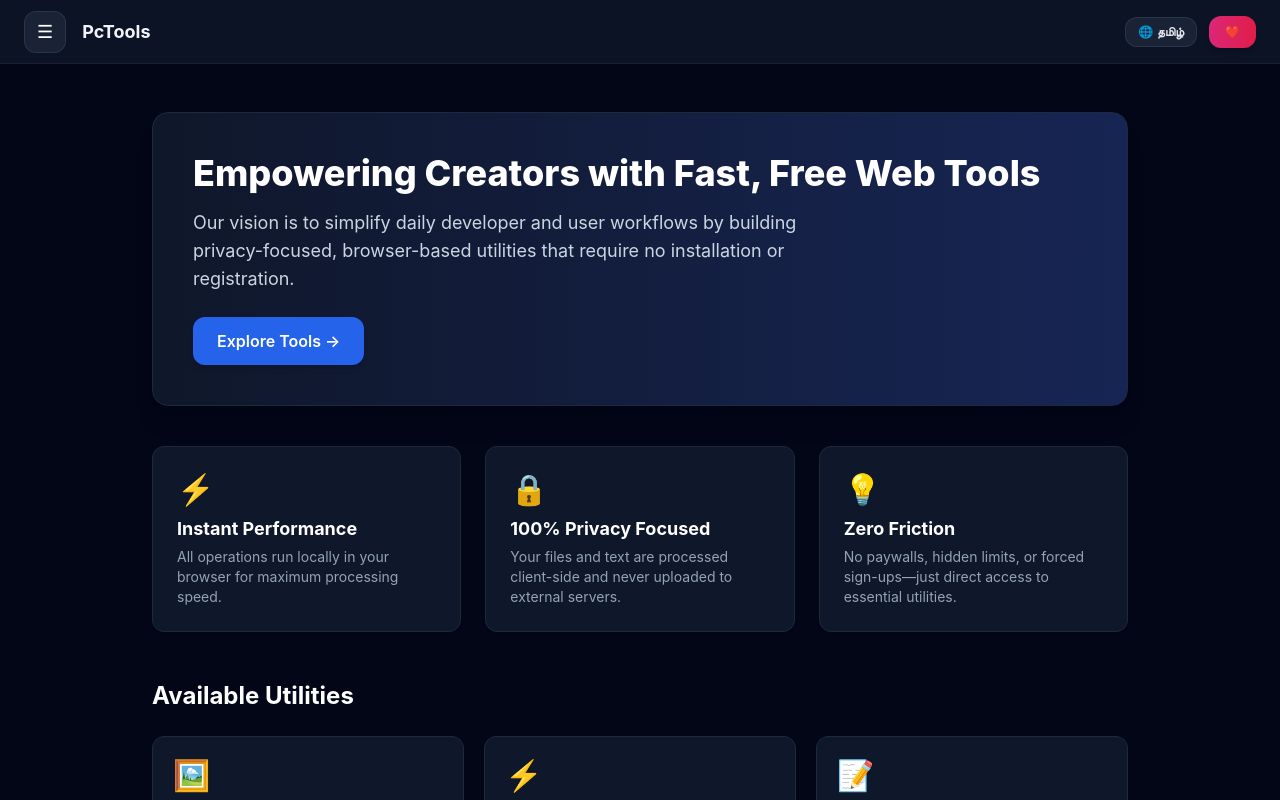
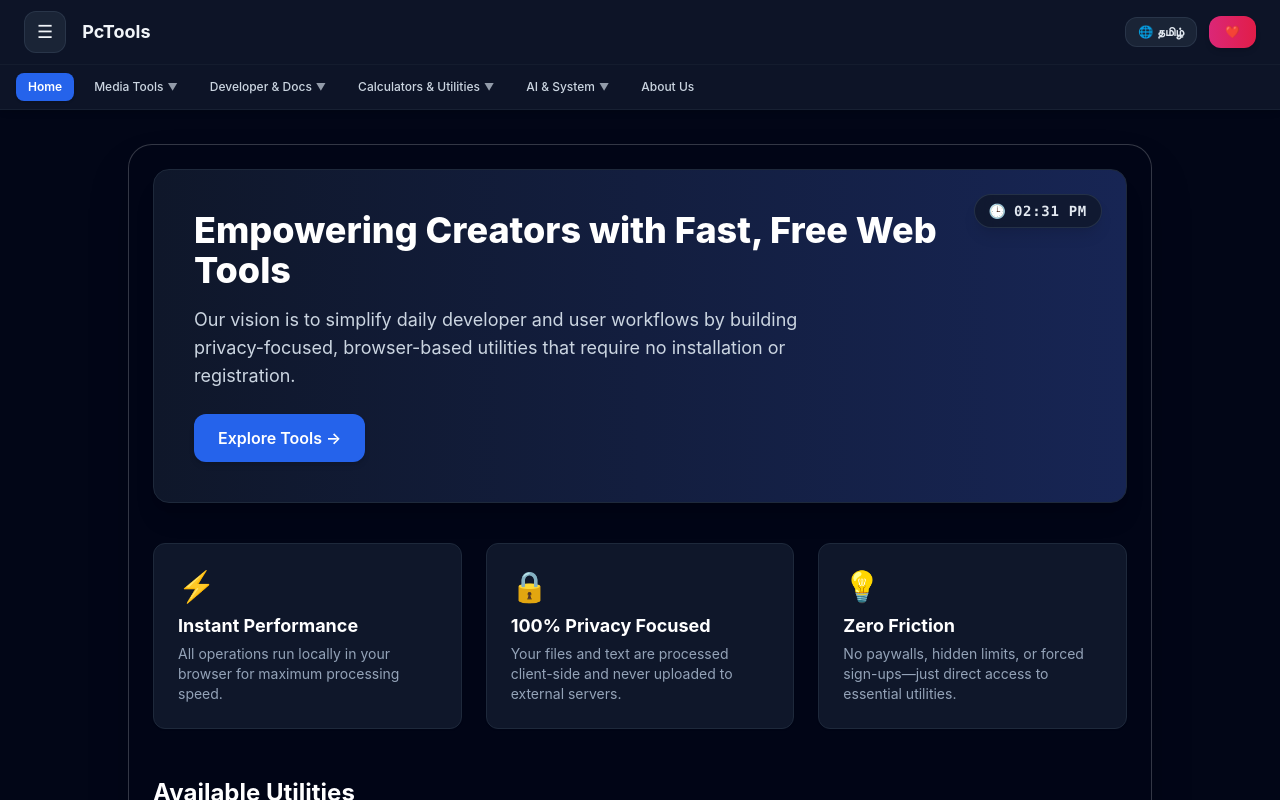
Before and after one commit to mohamedazharudin/pctools, a React (Create React App) app in the folder frontend/: page / in a window 1280 px wide. Shown: the top 800 px of the page. Built offline with nearby package versions, Linux system fonts and the light colour scheme.

Commit message:
hesc formater

```diff
--- a/frontend/package.json
+++ b/frontend/package.json
@@ -7,6 +7,7 @@
     "@testing-library/jest-dom": "^6.9.1",
     "@testing-library/react": "^16.3.2",
     "@testing-library/user-event": "^13.5.0",
+    "heic2any": "^0.0.4",
     "i18next": "^26.3.6",
     "i18next-browser-languagedetector": "^8.2.1",
     "jspdf": "^4.2.1",
--- a/frontend/public/index.html
+++ b/frontend/public/index.html
@@ -5,25 +5,25 @@
     <link rel="icon" href="%PUBLIC_URL%/PcToolLogo.png" />
     <meta name="viewport" content="width=device-width, initial-scale=1" />
     <meta name="theme-color" content="#000000" />
+
+    <!-- Primary Meta Tags -->
+    <title>PcTools - Free Online Web Utilities & Developer Tools</title>
     <meta
       name="description"
       content="PcTools provides free, privacy-focused web utilities including PDF tools, password generator, image compressor, and developer utilities."
     />
+    <meta name="keywords" content="pctools, pc tools online, web utilities, developer tools, password generator, image compressor, pdf tools" />
+    <link rel="canonical" href="https://www.pctools.online/" />
+
+    <!-- Open Graph / Facebook / WhatsApp -->
+    <meta property="og:type" content="website" />
+    <meta property="og:url" content="https://www.pctools.online/" />
+    <meta property="og:title" content="PcTools - Free Online Web Utilities & Developer Tools" />
+    <meta property="og:description" content="Free, privacy-focused web utilities including PDF tools, password generator, image compressor, and developer utilities." />
+    <meta property="og:image" content="%PUBLIC_URL%/PcToolLogo.png" />
+
     <link rel="apple-touch-icon" href="%PUBLIC_URL%/PcToolLogo.png" />
-    <!--
-      manifest.json provides metadata used when your web app is installed on a
-      user's mobile device or desktop. See https://developers.google.com/web/fundamentals/web-app-manifest/
-    -->
     <link rel="manifest" href="%PUBLIC_URL%/manifest.json" />
-    <!--
-      Notice the use of %PUBLIC_URL% in the tags above.
-      It will be replaced with the URL of the `public` folder during the build.
-      Only files inside the `public` folder can be referenced from the HTML.
-
-      Unlike "/favicon.ico" or "favicon.ico", "%PUBLIC_URL%/favicon.ico" will
-      work correctly both with client-side routing and a non-root public URL.
-      Learn how to configure a non-root public URL by running `npm run build`.
-    -->
 
     <script async src="https://pagead2.googlesyndication.com/pagead/js/adsbygoogle.js?client=ca-pub-6309260737287204"
      crossorigin="anonymous"></script>
@@ -39,20 +39,9 @@
 
       gtag('config', 'G-NV4CZRVWFF');
     </script>
-    <title>PcTools</title>
   </head>
   <body>
     <noscript>You need to enable JavaScript to run this app.</noscript>
     <div id="root"></div>
-    <!--
-      This HTML file is a template.
-      If you open it directly in the browser, you will see an empty page.
-
-      You can add webfonts, meta tags, or analytics to this file.
-      The build step will place the bundled scripts into the <body> tag.
-
-      To begin the development, run `npm start` or `yarn start`.
-      To create a production bundle, use `npm run build` or `yarn build`.
-    -->
   </body>
 </html>
--- a/frontend/src/App.js
+++ b/frontend/src/App.js
@@ -44,10 +44,57 @@ export default function App() {
 
   const isTamil = i18n.language && i18n.language.startsWith('ta');
 
+  // Categorized tool menus with sub-tools
+  const navCategories = [
+    {
+      name: t('catMedia', 'Media Tools'),
+      tools: [
+        { id: 'formatter', label: t('navFormatter', 'Image Formatter') },
+        { id: 'compressor', label: t('navCompressor', 'Image Compressor') },
+        //{ id: 'audio-to-text', label: t('navAudioText', 'Audio to Text') },
+        { id: 'video-to-audio', label: t('navVideoAudio', 'Video to Audio') },
+        { id: 'water-remover', label: t('navWaterRemover', 'Speaker Water Ejector') },
+      ]
+    },
+    {
+      name: t('catDevDocs', 'Developer & Docs'),
+      tools: [
+        { id: 'pdf-writer', label: t('navPdfWriter', 'PDF Writer') },
+        { id: 'palette', label: t('navPalette', 'Color Palette') },
+        { id: 'entities', label: t('navEntities', 'HTML Entities') },
+        { id: 'resume', label: t('navResume', 'Resume Builder') },
+        { id: 'password-gen', label: t('navPasswordGen', 'Password Generator') },
+      ]
+    },
+    {
+      name: t('catCalculators', 'Calculators & Utilities'),
+      tools: [
+        { id: 'calculator', label: t('navCalculator', 'Standard Calculator') },
+        { id: 'age-calculator', label: t('navAgeCalc', 'Age Calculator') },
+        { id: 'date-diff', label: t('navDateDiff', 'Date Difference') },
+        { id: 'weight-analyzer', label: t('navWeight', 'Weight Analyzer') },
+        //{ id: 'baby-names', label: t('navBabyNames', 'Baby Names') },
+      ]
+    },
+    {
+      name: t('catAiSystem', 'AI & System'),
+      tools: [
+       // { id: 'humanizer', label: t('navHumanizer', 'AI Humanizer') },
+        { id: 'ai-detector', label: t('navAiDetector', 'AI Detector') },
+        { id: 'ip-finder', label: t('navIpFinder', 'IP Finder') },
+        { id: 'speed-test', label: t('navSpeedTest', 'Speed Test') },
+        { id: 'device-health', label: t('navDeviceHealth', 'Device Health') },
+       // { id: 'compass', label: t('navCompass', 'Compass') },
+      ]
+    }
+  ];
+
   return (
     <div className="min-h-screen bg-slate-950 text-slate-100 flex flex-col">
-      {/* Top Bar with Menu, Language Switcher & Donate Button */}
-      <div className="fixed top-0 left-0 right-0 h-16 bg-slate-900/80 backdrop-blur-md text-white flex items-center justify-between px-3 sm:px-6 z-30 border-b border-slate-800/60">
+      {/* Top Navbar */}
+      <header className="fixed top-0 left-0 right-0 z-30 bg-slate-900/90 backdrop-blur-md border-b border-slate-800/60 shadow-md">
+        {/* Upper Main Bar */}
+        <div className="h-16 flex items-center justify-between px-3 sm:px-6">
           <div className="flex items-center gap-2 sm:gap-4 shrink-0">
             <button
               onClick={() => setIsOpen(!isOpen)}
@@ -58,7 +105,12 @@ export default function App() {
                 {t('menu', 'Menu')}
               </span>
             </button>
-          <span className="font-bold text-base sm:text-lg text-slate-100 truncate">PcTools</span>
+            <span
+              onClick={() => setActiveTab('home')}
+              className="font-bold text-base sm:text-lg text-slate-100 cursor-pointer truncate"
+            >
+              PcTools
+            </span>
           </div>
 
           {/* Right Actions: Language Toggle & Donate Button */}
@@ -80,6 +132,62 @@ export default function App() {
           </div>
         </div>
 
+      {/* Categories Navbar with Hover Dropdowns */}
+<div className="flex items-center gap-2 px-4 py-2 overflow-visible border-t border-slate-800/40 text-xs font-medium relative z-40">
+  {/* Home Direct Link */}
+  <button
+    onClick={() => setActiveTab('home')}
+    className={`px-3 py-1.5 rounded-lg whitespace-nowrap transition-all cursor-pointer ${
+      activeTab === 'home'
+        ? 'bg-blue-600 text-white font-semibold shadow'
+        : 'text-slate-300 hover:text-white hover:bg-slate-800/60'
+    }`}
+  >
+    {t('navHome', 'Home')}
+  </button>
+
+  {/* Dropdown Categories */}
+  {navCategories.map((cat, index) => (
+    <div key={index} className="relative group">
+      {/* Category Header Button */}
+      <button className="flex items-center gap-1 px-3 py-1.5 rounded-lg text-slate-300 hover:text-white hover:bg-slate-800/60 whitespace-nowrap cursor-pointer transition-all">
+        <span>{cat.name}</span>
+        <span className="text-[10px] opacity-70 group-hover:rotate-180 transition-transform">▼</span>
+      </button>
+
+      {/* Hover Menu Dropdown */}
+      <div className="absolute left-0 top-full hidden group-hover:flex flex-col bg-slate-900 border border-slate-700 rounded-xl shadow-2xl p-2 min-w-[200px] z-50 mt-1">
+        {cat.tools.map((tool) => (
+          <button
+            key={tool.id}
+            onClick={() => setActiveTab(tool.id)}
+            className={`text-left px-3 py-2 text-xs rounded-lg transition-all cursor-pointer ${
+              activeTab === tool.id
+                ? 'bg-blue-600 text-white font-semibold'
+                : 'text-slate-300 hover:bg-slate-800 hover:text-white'
+            }`}
+          >
+            {tool.label}
+          </button>
+        ))}
+      </div>
+    </div>
+  ))}
+
+  {/* About Us Direct Link */}
+  <button
+    onClick={() => setActiveTab('about')}
+    className={`px-3 py-1.5 rounded-lg whitespace-nowrap transition-all cursor-pointer ${
+      activeTab === 'about'
+        ? 'bg-blue-600 text-white font-semibold shadow'
+        : 'text-slate-300 hover:text-white hover:bg-slate-800/60'
+    }`}
+  >
+    {t('navAbout', 'About Us')}
+  </button>
+</div>
+      </header>
+
       {/* Floating Glassy Sidebar */}
       <Sidebar
         activeTab={activeTab}
@@ -89,7 +197,7 @@ export default function App() {
       />
 
       {/* Main View Area */}
-      <main className="flex-1 p-4 sm:p-6 pt-20 sm:pt-24 max-w-7xl mx-auto w-full">
+      <main className="flex-1 p-4 sm:p-6 pt-28 sm:pt-32 max-w-7xl mx-auto w-full">
         {activeTab === 'home' && <Home setActiveTab={setActiveTab} />}
         {activeTab === 'formatter' && <ImageFormatter />}
         {activeTab === 'compressor' && <ImageCompressor />}
--- a/frontend/src/Home.js
+++ b/frontend/src/Home.js
@@ -1,7 +1,21 @@
+import { useState, useEffect } from 'react';
 import { useTranslation } from 'react-i18next';
 
 export default function Home({ setActiveTab }) {
   const { t } = useTranslation('home');
+  const [time, setTime] = useState(new Date());
+
+  useEffect(() => {
+    const timer = setInterval(() => setTime(new Date()), 1000);
+    return () => clearInterval(timer);
+  }, []);
+
+  // Format time as "11:21 AM"
+  const formattedTime = time.toLocaleTimeString([], {
+    hour: '2-digit',
+    minute: '2-digit',
+    hour12: true
+  });
 
   const tools = [
     { id: 'formatter', name: t('toolFormatterName', 'Image Formatter'), desc: t('toolFormatterDesc', 'Convert images to PNG, JPEG, or WEBP instantly.'), icon: '🖼️' },
@@ -23,10 +37,20 @@ export default function Home({ setActiveTab }) {
   ];
 
   return (
-    <div className="max-w-5xl mx-auto text-left py-4 text-white px-4 sm:px-6">
+    /* Outer container with white border margins */
+    <div className="max-w-5xl mx-auto text-left py-6 text-white px-4 sm:px-6 my-4 border border-white/20 rounded-3xl bg-slate-950/40 shadow-2xl">
       {/* Hero / Vision Section */}
-      <div className="bg-gradient-to-r from-slate-900 to-blue-950 text-white p-6 sm:p-10 rounded-2xl shadow-xl border border-slate-800 mb-10">
-        <h1 className="text-xl sm:text-3xl md:text-4xl font-extrabold mb-4 leading-snug sm:leading-tight break-words">
+      <div className="relative bg-gradient-to-r from-slate-900 to-blue-950 text-white p-6 sm:p-10 rounded-2xl shadow-xl border border-slate-800 mb-10">
+
+        {/* Digital Clock Badge - Top Right */}
+        <div className="absolute top-4 right-4 sm:top-6 sm:right-6 flex items-center gap-2 bg-slate-900/80 backdrop-blur-md px-3.5 py-1.5 rounded-full border border-slate-700/60 shadow-lg">
+          <span className="text-sm">🕒</span>
+          <span className="text-xs sm:text-sm font-bold text-slate-200 font-mono tracking-wider">
+            {formattedTime}
+          </span>
+        </div>
+
+        <h1 className="text-xl sm:text-3xl md:text-4xl font-extrabold mb-4 leading-snug sm:leading-tight break-words pr-28 sm:pr-36">
           {t('heroTitle', 'Empowering Creators with Fast, Free Web Tools')}
         </h1>
         <p className="text-slate-300 text-sm sm:text-base md:text-lg max-w-2xl leading-relaxed mb-6">
--- a/frontend/src/components/ImageFormatter.js
+++ b/frontend/src/components/ImageFormatter.js
@@ -1,21 +1,79 @@
 import { useState } from 'react';
 import { useTranslation } from 'react-i18next';
+import heic2any from 'heic2any';
 
 export default function ImageFormatter() {
-   const { t } = useTranslation('imageFormatter');
+  const { t } = useTranslation('imageFormatter');
   const [image, setImage] = useState(null);
-  const [format, setFormat] = useState('image/png');
+  const [currentMime, setCurrentMime] = useState('');
+  const [targetFormat, setTargetFormat] = useState('image/png');
   const [formattedUrl, setFormattedUrl] = useState('');
+  const [loading, setLoading] = useState(false);
 
-  const handleImageUpload = (e) => {
+  const allFormats = [
+    { label: t('toPng', 'Convert to PNG'), mime: 'image/png', ext: 'png' },
+    { label: t('toJpeg', 'Convert to JPEG'), mime: 'image/jpeg', ext: 'jpg' },
+    { label: t('toWebp', 'Convert to WEBP'), mime: 'image/webp', ext: 'webp' },
+    { label: t('toBmp', 'Convert to BMP'), mime: 'image/bmp', ext: 'bmp' },
+    { label: t('toHeic', 'Convert to HEIC'), mime: 'image/heic', ext: 'heic' }
+  ];
+
+  const handleImageUpload = async (e) => {
     const file = e.target.files[0];
-    if (file) {
+    if (!file) return;
+
+    setFormattedUrl('');
+    setLoading(true);
+
+    const isHeic = file.name.toLowerCase().endsWith('.heic') || file.type === 'image/heic';
+
+    if (isHeic) {
+      setCurrentMime('image/heic');
+      try {
+        // Convert HEIC to PNG Blob so the browser canvas/preview can read it
+        const convertedBlob = await heic2any({
+          blob: file,
+          toType: 'image/png'
+        });
+        const blobUrl = URL.createObjectURL(Array.isArray(convertedBlob) ? convertedBlob[0] : convertedBlob);
+        setImage(blobUrl);
+      } catch (error) {
+        console.error('Error reading HEIC file:', error);
+      }
+    } else {
+      setCurrentMime(file.type);
       setImage(URL.createObjectURL(file));
-      setFormattedUrl('');
     }
+
+    // Default to PNG if input is HEIC, otherwise select first non-matching format
+    const defaultTarget = isHeic ? 'image/png' : allFormats.find((f) => f.mime !== file.type)?.mime || 'image/png';
+    setTargetFormat(defaultTarget);
+    setLoading(false);
   };
 
-  const convertImage = () => {
+  const convertImage = async () => {
+    if (!image) return;
+
+    // Handle HEIC output export using heic2any
+    if (targetFormat === 'image/heic') {
+      setLoading(true);
+      try {
+        const response = await fetch(image);
+        const inputBlob = await response.blob();
+        const heicBlob = await heic2any({
+          blob: inputBlob,
+          toType: 'image/heic'
+        });
+        const url = URL.createObjectURL(Array.isArray(heicBlob) ? heicBlob[0] : heicBlob);
+        setFormattedUrl(url);
+      } catch (error) {
+        console.error('Error converting to HEIC:', error);
+      }
+      setLoading(false);
+      return;
+    }
+
+    // Standard canvas conversion for PNG, JPEG, WEBP, BMP
     const img = new Image();
     img.src = image;
     img.onload = () => {
@@ -23,10 +81,18 @@ export default function ImageFormatter() {
       canvas.width = img.width;
       canvas.height = img.height;
       const ctx = canvas.getContext('2d');
+
+      if (targetFormat === 'image/jpeg' || targetFormat === 'image/bmp') {
+        ctx.fillStyle = '#FFFFFF';
+        ctx.fillRect(0, 0, canvas.width, canvas.height);
+      }
+
       ctx.drawImage(img, 0, 0);
-      setFormattedUrl(canvas.toDataURL(format));
+      setFormattedUrl(canvas.toDataURL(targetFormat, 0.92));
     };
   };
+
+  const availableTargetFormats = allFormats.filter((fmt) => fmt.mime !== currentMime);
 
   return (
     <div className="max-w-4xl mx-auto space-y-8">
@@ -37,22 +103,30 @@ export default function ImageFormatter() {
         <div className="mb-6">
           <input
             type="file"
-            accept="image/*"
+            accept="image/*,.heic"
             onChange={handleImageUpload}
             className="block w-full text-sm text-slate-400 file:mr-4 file:py-2.5 file:px-4 file:rounded-xl file:border-0 file:text-sm file:font-semibold file:bg-slate-800 file:text-white hover:file:bg-slate-700 cursor-pointer"
           />
         </div>
 
-        {image && (
+        {loading && (
+          <div className="p-4 mb-6 text-center text-sm font-semibold text-blue-400 bg-slate-950 rounded-xl border border-slate-800">
+            Processing image format...
+          </div>
+        )}
+
+        {image && !loading && (
           <div className="flex flex-col sm:flex-row gap-3 mb-6 items-stretch sm:items-center bg-slate-950 p-4 rounded-xl border border-slate-800">
             <select
-              value={format}
-              onChange={(e) => setFormat(e.target.value)}
+              value={targetFormat}
+              onChange={(e) => setTargetFormat(e.target.value)}
               className="p-2.5 bg-slate-900 border border-slate-800 rounded-xl text-sm text-slate-200 focus:outline-none focus:border-blue-500 cursor-pointer"
             >
-              <option value="image/png">{t('toPng', 'Convert to PNG')}</option>
-              <option value="image/jpeg">{t('toJpeg', 'Convert to JPEG')}</option>
-              <option value="image/webp">{t('toWebp', 'Convert to WEBP')}</option>
+              {availableTargetFormats.map((fmt) => (
+                <option key={fmt.mime} value={fmt.mime}>
+                  {fmt.label}
+                </option>
+              ))}
             </select>
             <button
               className="px-5 py-2.5 bg-blue-600 hover:bg-blue-500 text-white rounded-xl text-sm font-semibold transition-all cursor-pointer"
@@ -76,7 +150,7 @@ export default function ImageFormatter() {
               <img src={formattedUrl} alt="Converted" className="max-h-64 object-contain rounded-lg mb-4" />
               <a
                 href={formattedUrl}
-                download={`converted.${format.split('/')[1]}`}
+                download={`converted.${allFormats.find((f) => f.mime === targetFormat)?.ext || 'png'}`}
                 className="px-5 py-2.5 bg-emerald-600 hover:bg-emerald-500 text-white rounded-xl text-sm font-semibold transition-all cursor-pointer"
               >
                 {t('downloadBtn', 'Download Image')}
@@ -91,16 +165,18 @@ export default function ImageFormatter() {
         <section>
           <h3 className="text-lg font-bold text-white mb-2">{t('aboutTitle', 'About Online Image Format Converter')}</h3>
           <p>
-            {t('aboutText', 'Different platforms require distinct image formats for optimization and compatibility. This browser tool allows you to easily convert image files between PNG, JPEG, and WebP formats instantly without downloading external software.')}
+            {t('aboutText', 'Convert image files between PNG, JPEG, WebP, BMP, and HEIC formats instantly in your browser without uploading data to external servers.')}
           </p>
         </section>
 
         <section>
           <h3 className="text-base font-semibold text-white mb-2">{t('formatsTitle', 'Supported Formats Explained')}</h3>
           <ul className="list-disc list-inside space-y-1.5 text-slate-400">
-            <li><strong className="text-slate-200">PNG:</strong> {t('pngDesc', 'Best for graphics, icons, and images requiring transparent backgrounds.')}</li>
-            <li><strong className="text-slate-200">JPEG:</strong> {t('jpegDesc', 'Ideal for complex photos and pictures with small file size requirements.')}</li>
-            <li><strong className="text-slate-200">WEBP:</strong> {t('webpDesc', 'Modern web format providing superior compression and image quality for faster web loading.')}</li>
+            <li><strong className="text-slate-200">PNG:</strong> {t('pngDesc', 'Best for graphics, icons, and transparent backgrounds.')}</li>
+            <li><strong className="text-slate-200">JPEG:</strong> {t('jpegDesc', 'Ideal for photos with small file size requirements.')}</li>
+            <li><strong className="text-slate-200">WEBP:</strong> {t('webpDesc', 'Modern web format for fast page loading.')}</li>
+            <li><strong className="text-slate-200">BMP:</strong> {t('bmpDesc', 'Uncompressed bitmap image format.')}</li>
+            <li><strong className="text-slate-200">HEIC:</strong> {t('heicDesc', 'High-efficiency image format commonly used on iOS devices.')}</li>
           </ul>
         </section>
 
@@ -113,12 +189,6 @@ export default function ImageFormatter() {
                 {t('faq1A', 'No, conversion takes place entirely within your browser engine, keeping your files private and secure.')}
               </p>
             </div>
-            <div>
-              <h4 className="font-medium text-slate-200">{t('faq2Q', 'Does converting formats reduce image quality?')}</h4>
-              <p className="text-xs text-slate-400 mt-0.5">
-                {t('faq2A', 'PNG preserves original quality, while JPEG and WebP apply light compression optimized for web performance.')}
-              </p>
-            </div>
           </div>
         </section>
       </div>
--- a/frontend/src/components/Sidebar.js
+++ b/frontend/src/components/Sidebar.js
@@ -14,7 +14,7 @@ export default function Sidebar({ activeTab, setActiveTab, isOpen, setIsOpen })
     { id: 'date-diff', label: '📅 Days Difference' },
    // { id: 'baby-names', label: '👶 Baby Names' },
    { id: 'weight-analyzer', label: '⚖️ Weight Analyzer' },
-   { id: 'humanizer', label: '✍️ AI Humanizer' },
+  // { id: 'humanizer', label: '✍️ AI Humanizer' },
    { id: 'ai-detector', label: '🤖 AI Detector' },
    //{ id: 'audio-to-text', label: '🎙️ Audio to Text' },
    { id: 'video-to-audio', label: '🎙️ video to audio' },
```
Also changed, not shown: frontend/public/manifest.json, 1 other file (tests, documents, lock files or other folders). Lines whose indentation alone changed are shown as unchanged.
